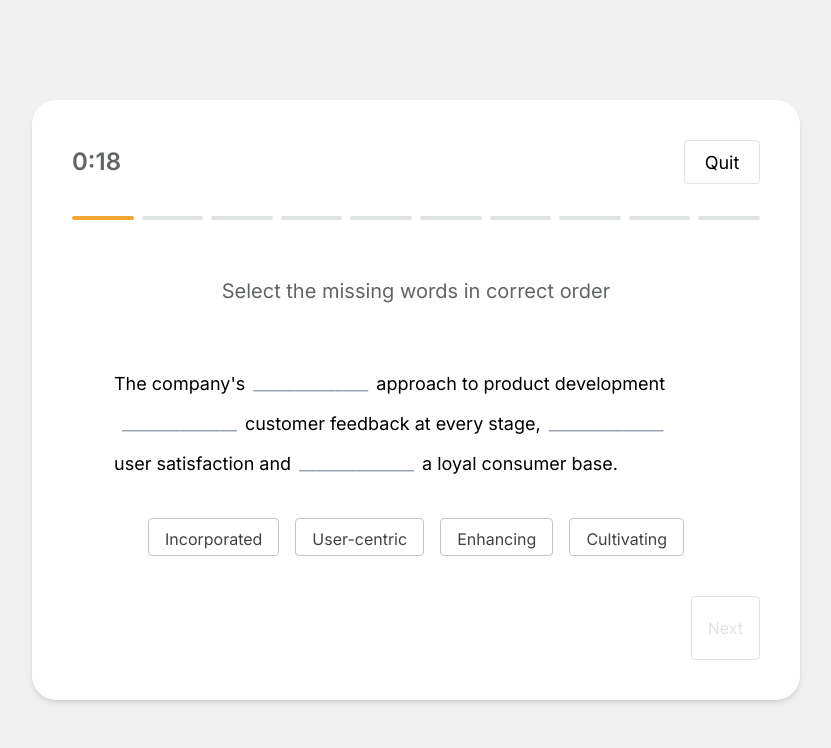
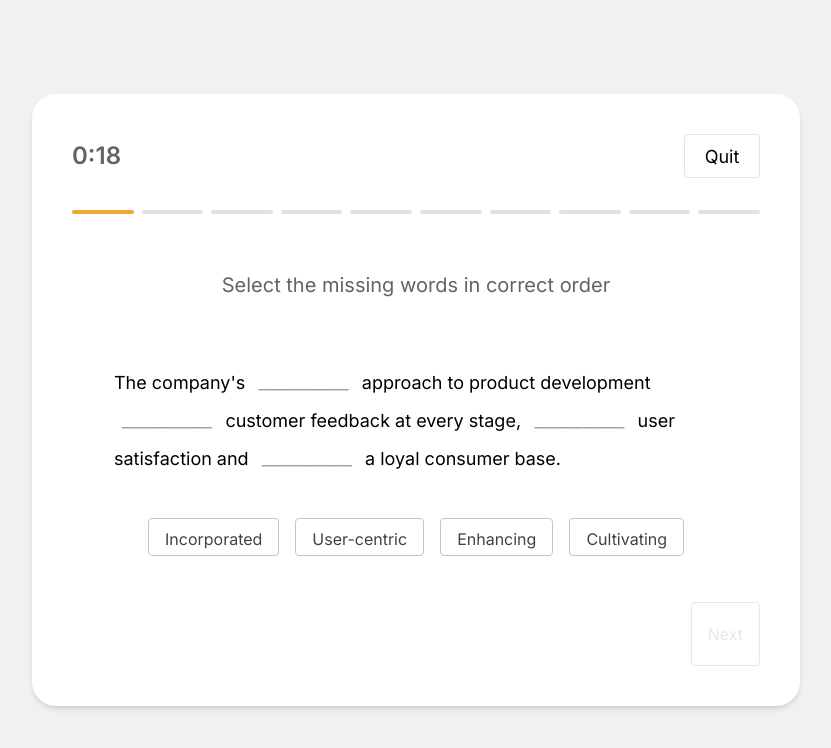
Before and after one commit to dazzlerabhi30800/camonk-sentence-contruction-tool-assignment, a React (Vite) app: page /questions in a window 1280 px wide. Shown: the top 748 px of the page, without its empty margins (224-1055 px from the left). Built offline with nearby package versions, Linux system fonts and the light colour scheme.

Commit message:
added functionality to compare the correct & selected options & increment index

```diff
--- a/src/components/QuestionComp.tsx
+++ b/src/components/QuestionComp.tsx
@@ -4,11 +4,39 @@ import Button from "./Button";
 import SentenceDisplay from "./SentenceDisplay";
 
 const QuestionComp = () => {
-  const { index: currIndex, currQuestion, handleIndex } = useStoreContext();
+  const {
+    index: currIndex,
+    currQuestion,
+    handleIndex,
+    setSubmitData,
+    submitData,
+  } = useStoreContext();
   const [selectOptions, setSelectOptions] = useState<string[]>([]);
   const handleBlank = (option: string) => {
     setSelectOptions((prev) => prev.filter((item) => item !== option));
   };
+
+  const checkArray = (arr1: string[], arr2: string[]) => {
+    return JSON.stringify(arr1) === JSON.stringify(arr2);
+  };
+
+  const handleNext = () => {
+    const isCorrect = checkArray(currQuestion.correctAnswer, selectOptions);
+    setSubmitData((prev) => [
+      ...prev,
+      {
+        isCorrect,
+        question: currQuestion.question,
+        options: currQuestion.correctAnswer,
+        questionId: currQuestion.questionId,
+        chosenOptions: selectOptions,
+      },
+    ]);
+    setSelectOptions([]);
+    handleIndex();
+  };
+  console.log(submitData);
+
   return (
     <div className="flex-1 flex flex-col gap-14 max-w-3xl bg-white shadow-md p-10 rounded-3xl">
       {/* Timer Wrapper & Tracker */}
@@ -59,7 +87,7 @@ const QuestionComp = () => {
             </h1> */}
           </div>
           {/* Options */}
-          <div className="flex justify-center gap-4">
+          <div className="flex justify-center h-11 gap-4">
             {currQuestion.options?.map(
               (option, index) =>
                 !selectOptions.includes(option) && (
@@ -83,9 +111,13 @@ const QuestionComp = () => {
         <Button
           variant="outline"
           className="border-gray-3 text-p2 text-gray-3 self-end"
-          disabled={currIndex === 9}
+          disabled={
+            currIndex === 9 ||
+            selectOptions.length !== currQuestion.options.length
+          }
           width={"fit-content"}
-          onClick={() => handleIndex()}
+          // onClick={() => handleIndex()}
+          onClick={handleNext}
           height={64}
         >
           Next
--- a/src/components/SentenceDisplay.tsx
+++ b/src/components/SentenceDisplay.tsx
@@ -22,14 +22,18 @@ const SentenceDisplay: React.FC<SentenceDisplayProps> = ({
   // Split template on underscores, preserving them
   const parts = template.split(blankRegex).flatMap((part, index) => {
     // After each text part (except the last), insert a blank or word
-    const result = [<span key={`text-${index}`}>{part}</span>];
+    const result = [
+      <span className="leading-[2.1]" key={`text-${index}`}>
+        {part}
+      </span>,
+    ];
     if (index < optionLength) {
       const word = selectedWords[index];
       result.push(
-        <p
+        <span
           key={`blank-${index}`}
           className={twMerge(
-            "mx-2",
+            "mx-2 leading-[2.1]",
             word
               ? "border-b-2 border-gray-2 pb-2 font-semibold px-2"
               : "text-gray-400"
@@ -46,19 +50,16 @@ const SentenceDisplay: React.FC<SentenceDisplayProps> = ({
               {word}
             </Button>
           ) : (
-            <span>______________</span>
+            <span>___________</span>
           )}
-        </p>
+        </span>
       );
     }
+    // console.log(result);
     return result;
   });
 
-  return (
-    <div className={twMerge("text-lg gap-y-3 flex flex-wrap", className)}>
-      {parts}
-    </div>
-  );
+  return <div className={twMerge("text-lg", className)}>{parts}</div>;
 };
 
 export default SentenceDisplay;
```
